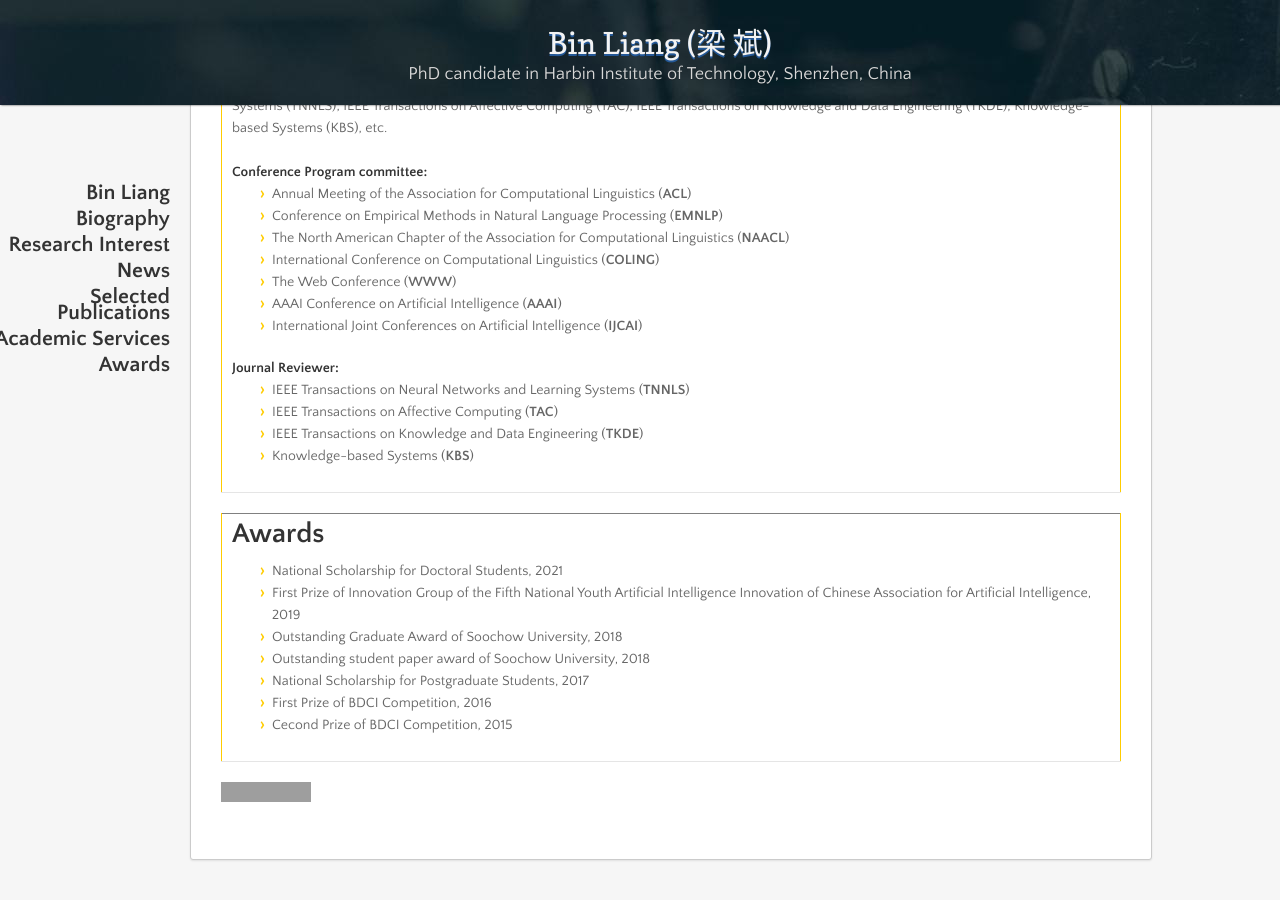
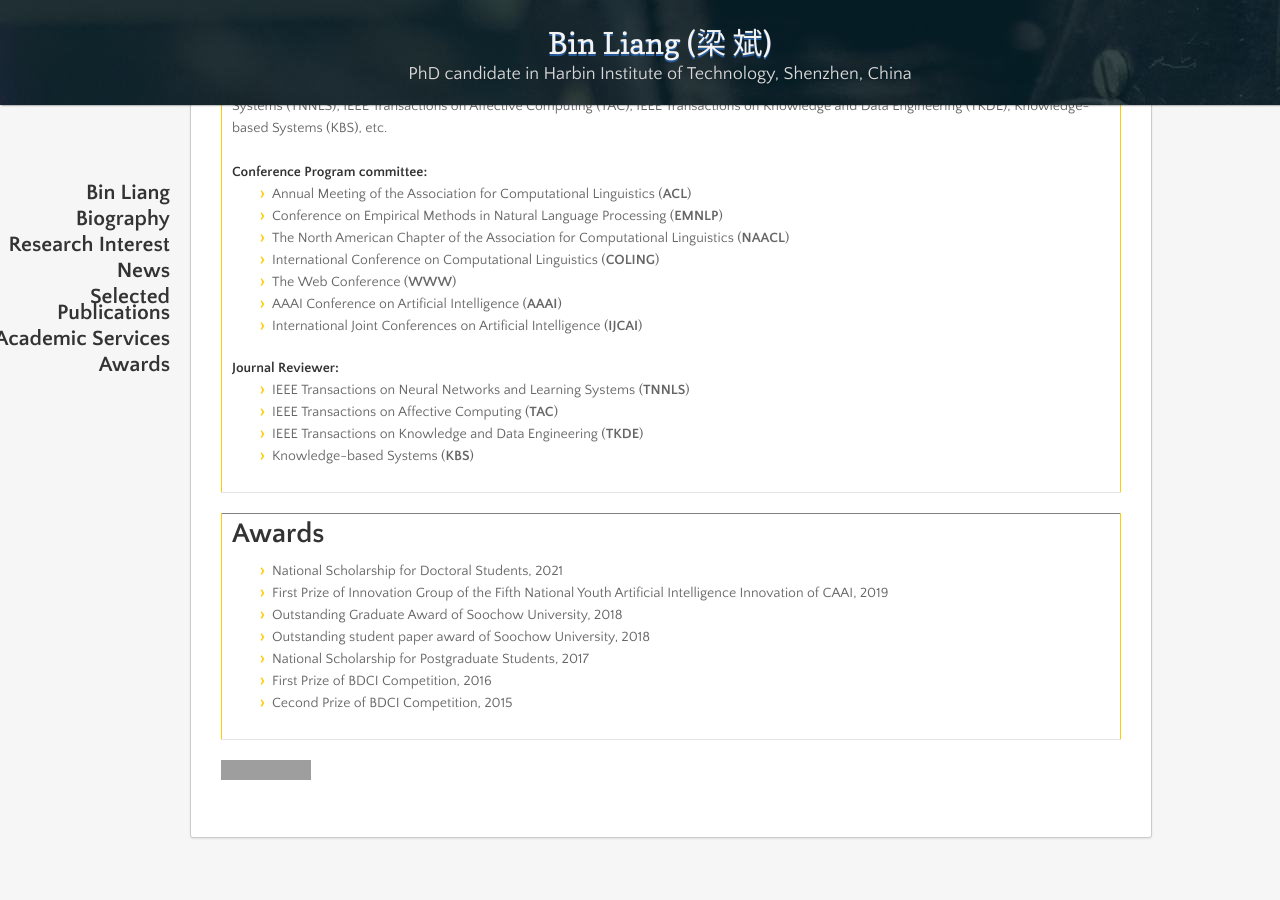
Before and after one commit to BinLiang-NLP/BinLiang-NLP.github.io, a Jekyll site: the page built from index.md, in a window 1280 px wide and 900 px high, scrolled down 2813 px. Built offline with Jekyll 4.4.1, drawn with Linux system fonts in a browser that asks for light colours; nearby versions of some CDN libraries; our own code applies the rules of GitHub Pages for plain Markdown files; after the commit the page ends 3691 px from its top, so only the background shows below that; grey boxes are pictures that could not be loaded.

Commit message:
Update index.md

```diff
--- a/index.md
+++ b/index.md
@@ -240,7 +240,7 @@ Ruifeng Xu<br>
       <h1>Awards</h1>
 <ul>
   <li>National Scholarship for Doctoral Students, 2021 </li>
-  <li>First Prize of Innovation Group of the Fifth National Youth Artificial Intelligence Innovation of Chinese Association for Artificial Intelligence, 2019</li>
+  <li>First Prize of Innovation Group of the Fifth National Youth Artificial Intelligence Innovation of CAAI, 2019</li>
   <li>Outstanding Graduate Award of Soochow University, 2018</li>
   <li>Outstanding student paper award of Soochow University, 2018</li>
   <li>National Scholarship for Postgraduate Students, 2017</li>
```
